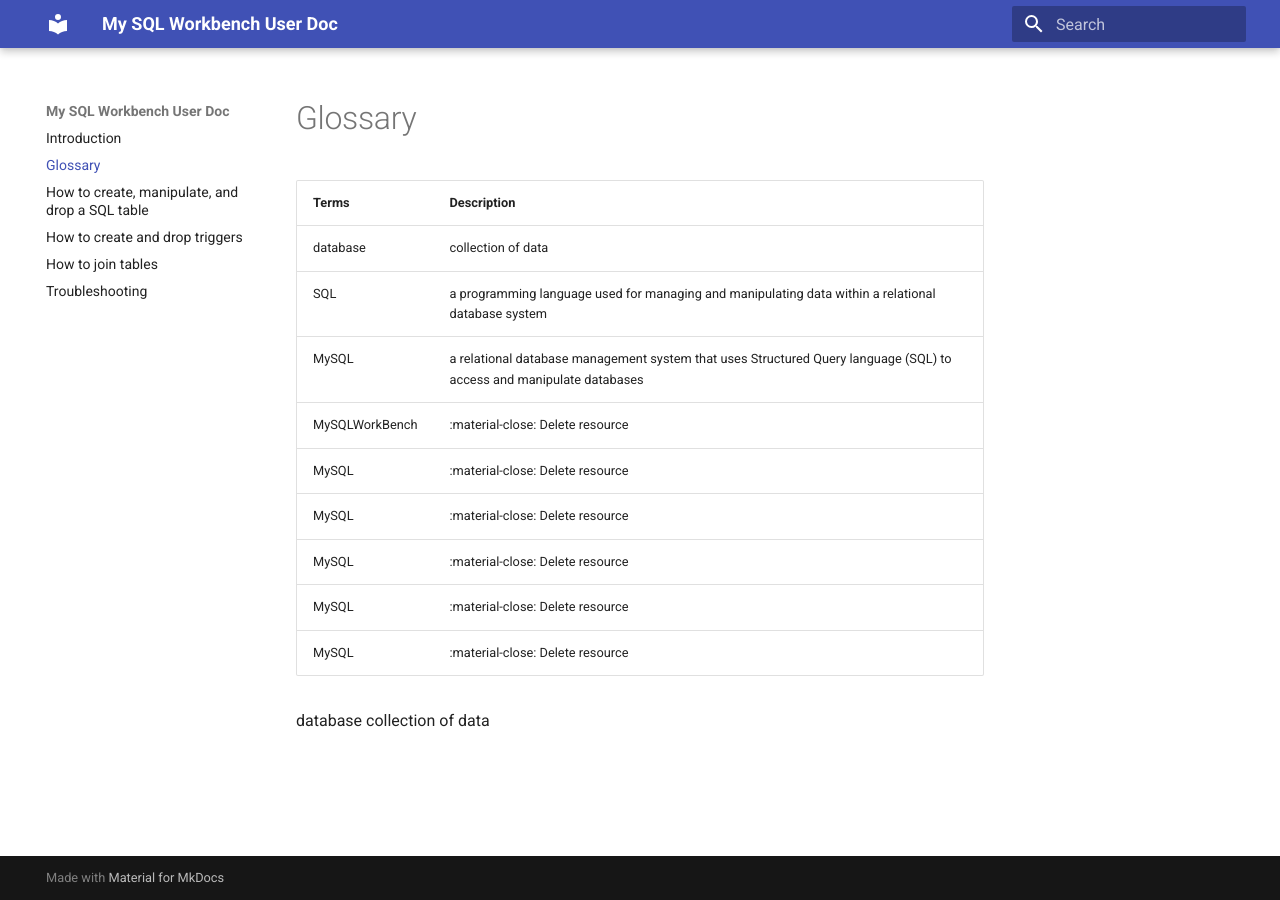
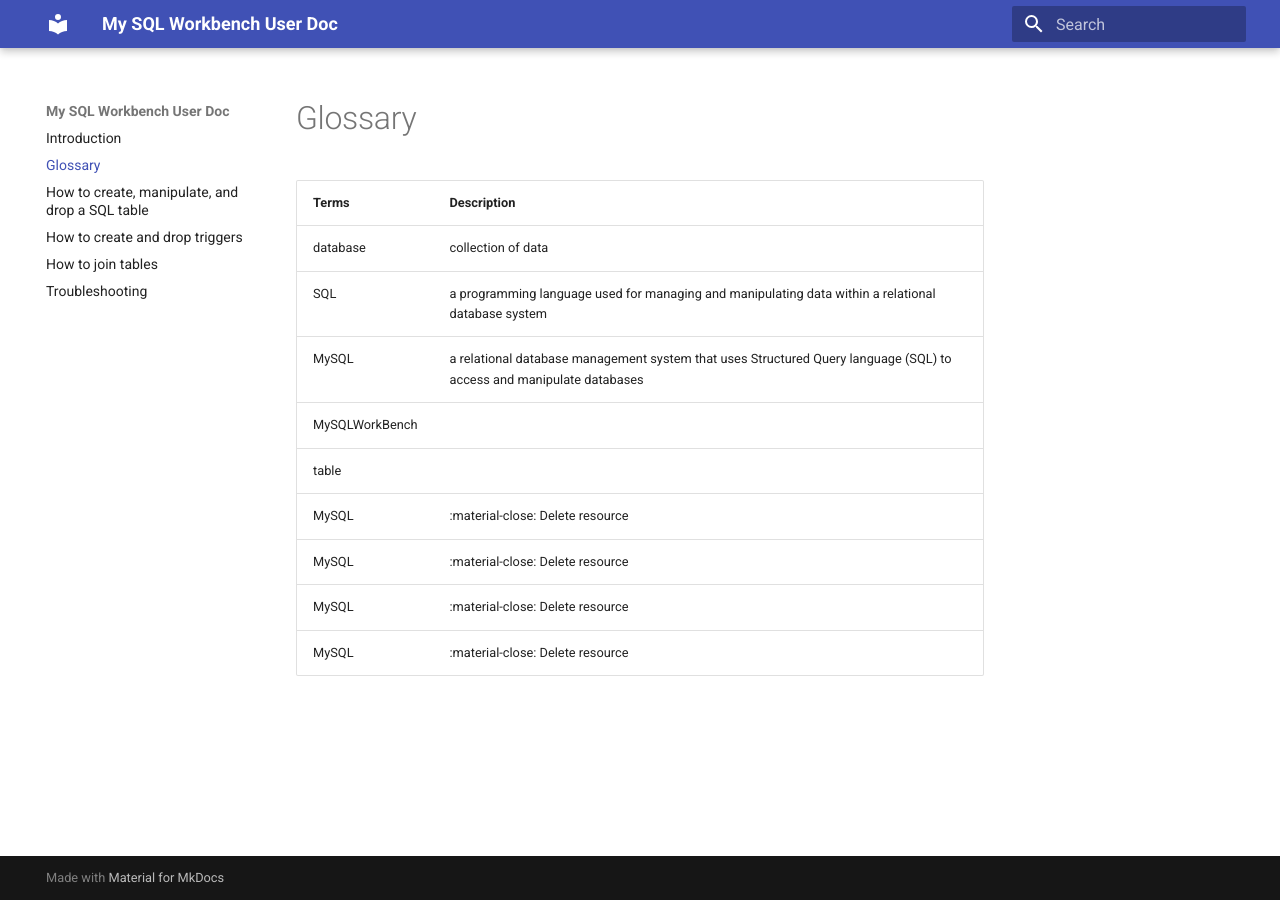
Before and after one commit to izcheung/mySQLWorkBenchUserDoc, an MkDocs documentation site: the page built from docs/glossary.md, in a window 1280 px wide. Built offline with MkDocs 1.6.1 and Material for MkDocs 9.7.7, drawn with Linux system fonts in a browser that asks for light colours.

Commit message:
Make table aligned

```diff
--- a/docs/glossary.md
+++ b/docs/glossary.md
@@ -4,11 +4,9 @@
 | database    | collection of data  |
 | SQL      | a programming language used for managing and manipulating data within a relational database system |
 | MySQL    | a relational database management system that uses Structured Query language (SQL) to access and manipulate databases |
-| MySQLWorkBench    | :material-close:     Delete resource |
+| MySQLWorkBench    | |
+| table    | |
 | MySQL    | :material-close:     Delete resource |
 | MySQL    | :material-close:     Delete resource |
 | MySQL    | :material-close:     Delete resource |
 | MySQL    | :material-close:     Delete resource |
-| MySQL    | :material-close:     Delete resource |
-
-database    collection of data
```
